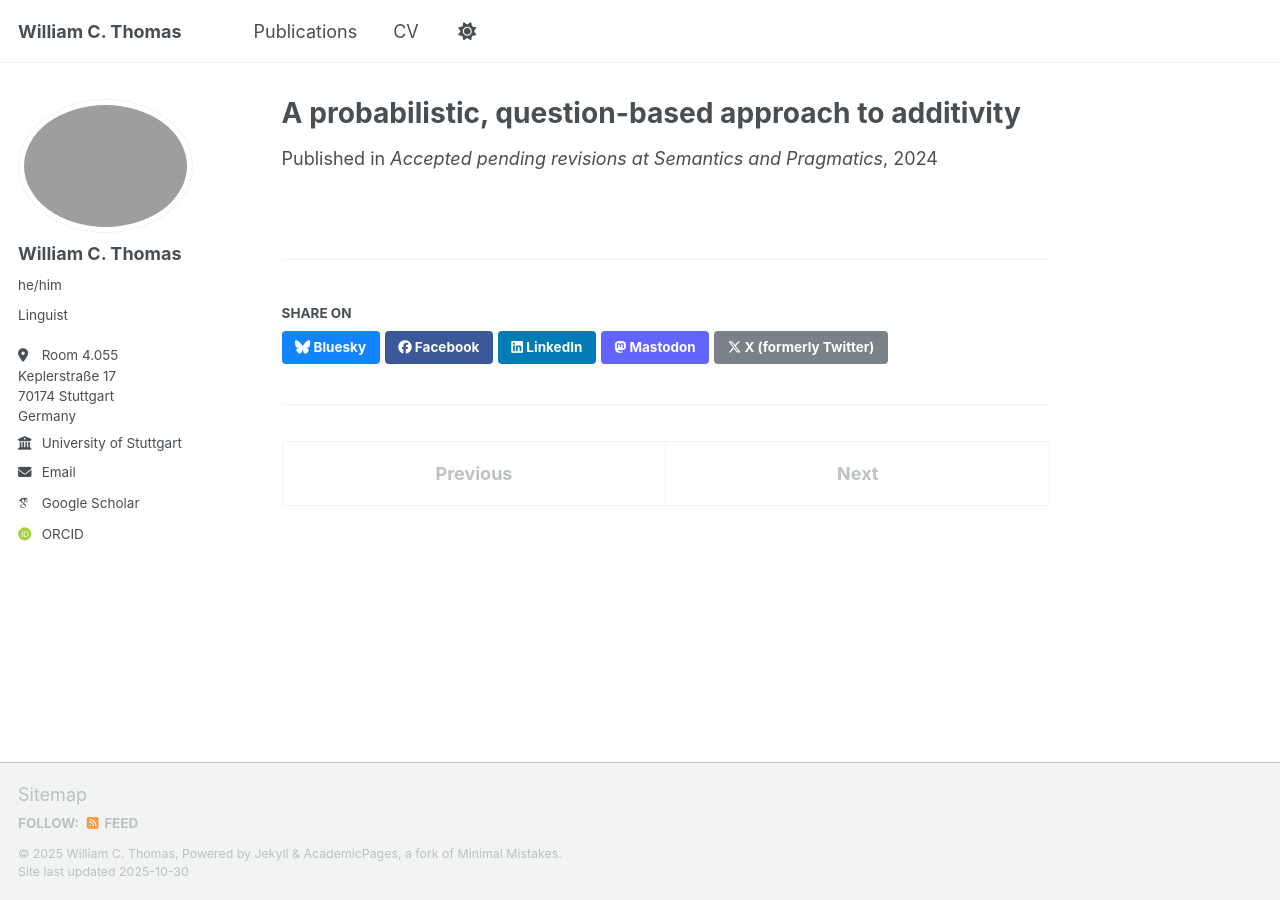
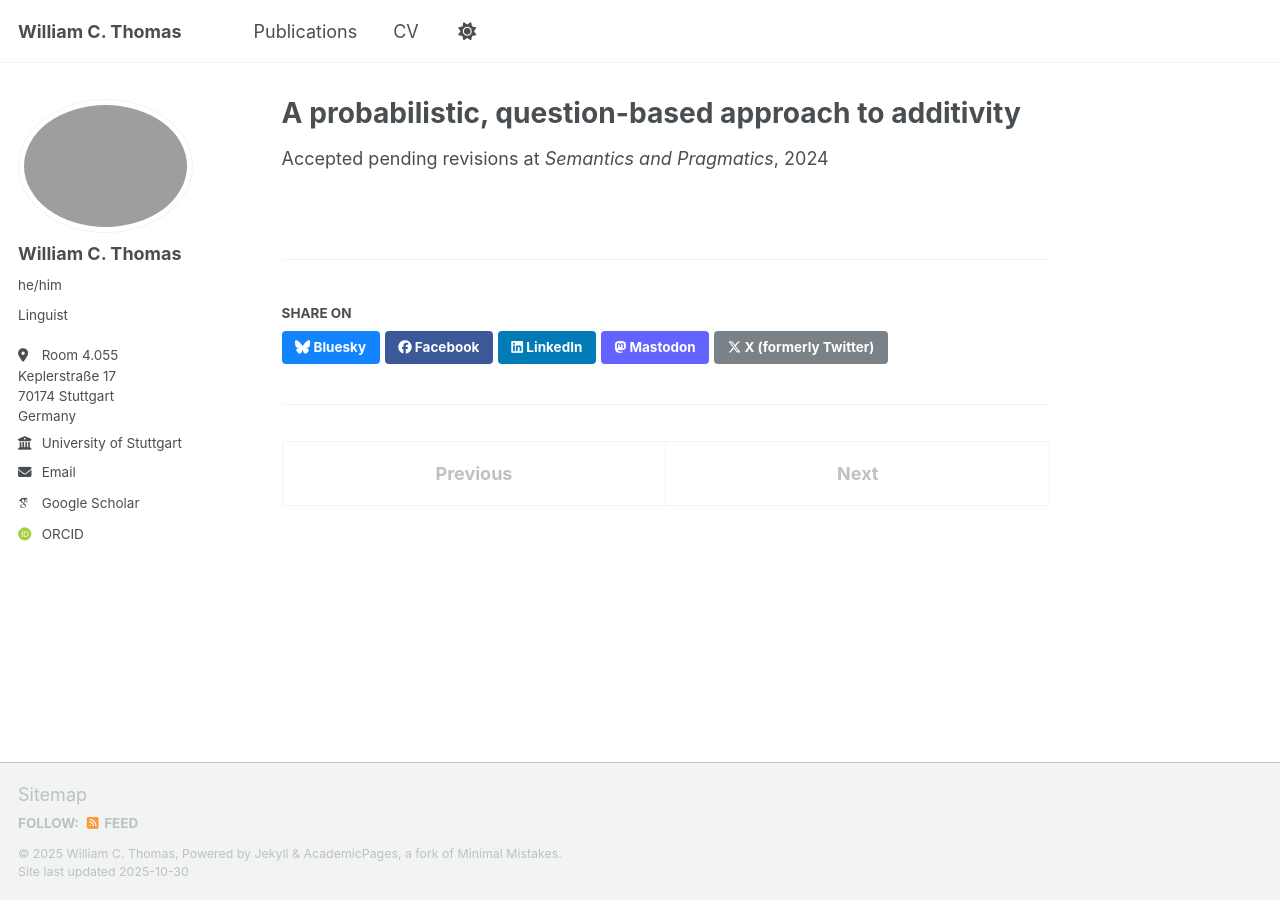
Before and after one commit to wm-t/wm-t.github.io, a Jekyll site: the page built from _publications/Thomas-additivity.md, in a window 1280 px wide. Built offline with Jekyll 4.4.1, drawn with Linux system fonts in a browser that asks for light colours; some web fonts are replaced; a script that is not in the unit is left out.

Commit message:
Removing "Published in" from single.html

```diff
--- a/_layouts/single.html
+++ b/_layouts/single.html
@@ -37,7 +37,7 @@
         {% if page.collection == 'teaching' %}
           <p> {{ page.type }}, <i>{{ page.venue }}</i>, {{ page.date | default: "1900-01-01" | date: "%Y" }} </p>
         {% elsif page.venue and page.date %}
-          <p>Published in <i>{{ page.venue }}</i>, {{ page.date | default: "1900-01-01" | date: "%Y" }} </p>
+          <p>{{ page.venue }}, {{ page.date | default: "1900-01-01" | date: "%Y" }} </p>
         {% elsif page.date %}
           <p class="page__date"><strong><i class="fa fa-fw fa-calendar" aria-hidden="true"></i> {{ site.data.ui-text[site.locale].date_label | default: "Published:" }}</strong> <time datetime="{{ page.date | date_to_xmlschema }}">{{ page.date | default: "1900-01-01" | date: "%B %d, %Y" }}</time></p>
         {% endif %}
```
